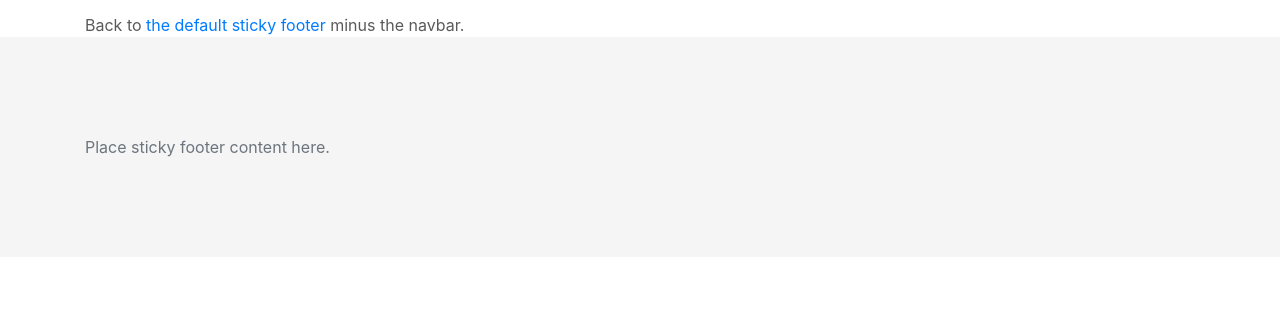
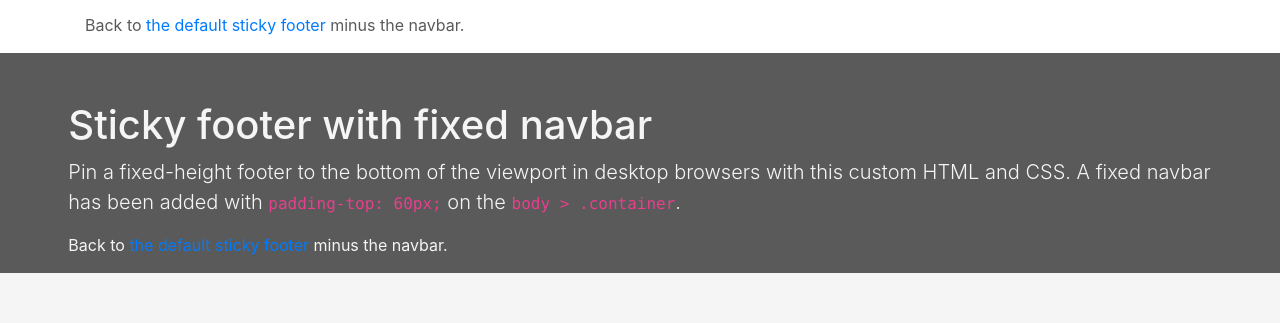
Before and after one commit to yegorkowalew/gitblog-new-template, a website: page assets/src/index.html in a window 1280 px wide. Shown: the part 1153-1476 px from the top of the page. Before the commit the page ends 1410 px from the top, so only its background shows below. Drawn offline with nearby package versions, Linux system fonts and the light colour scheme; files that its build step writes are made by us from their sources.

Commit message:
начало работы с разбивкой на блоки

```diff
--- a/assets/src/index.html
+++ b/assets/src/index.html
@@ -80,6 +80,17 @@
       <p>Back to <a href="../sticky-footer">the default sticky footer</a> minus the navbar.</p>
     </main>
 
+    <div class="container-fluid black">
+      <div class="row justify-content-center align-items-center">
+          <div class="col-11">
+              <h1 class="mt-5">Sticky footer with fixed navbar</h1>
+              <p class="lead">Pin a fixed-height footer to the bottom of the viewport in desktop browsers with this custom HTML and CSS. A fixed navbar has been added with <code>padding-top: 60px;</code> on the <code>body &gt; .container</code>.</p>
+              <p>Back to <a href="../sticky-footer">the default sticky footer</a> minus the navbar.</p>
+            </div>
+      </div>
+
+    </div>
+
     <footer class="footer">
       <div class="container">
         <span class="text-muted">Place sticky footer content here.</span>
--- a/assets/src/style/my.scss
+++ b/assets/src/style/my.scss
@@ -113,6 +113,11 @@ body {
     font-weight: bold;
   }
 
+.black {
+  background-color: #5a5a5a;
+  color: #f5f5f5
+}
+
   /* RESPONSIVE CSS
   -------------------------------------------------- */
 
```
